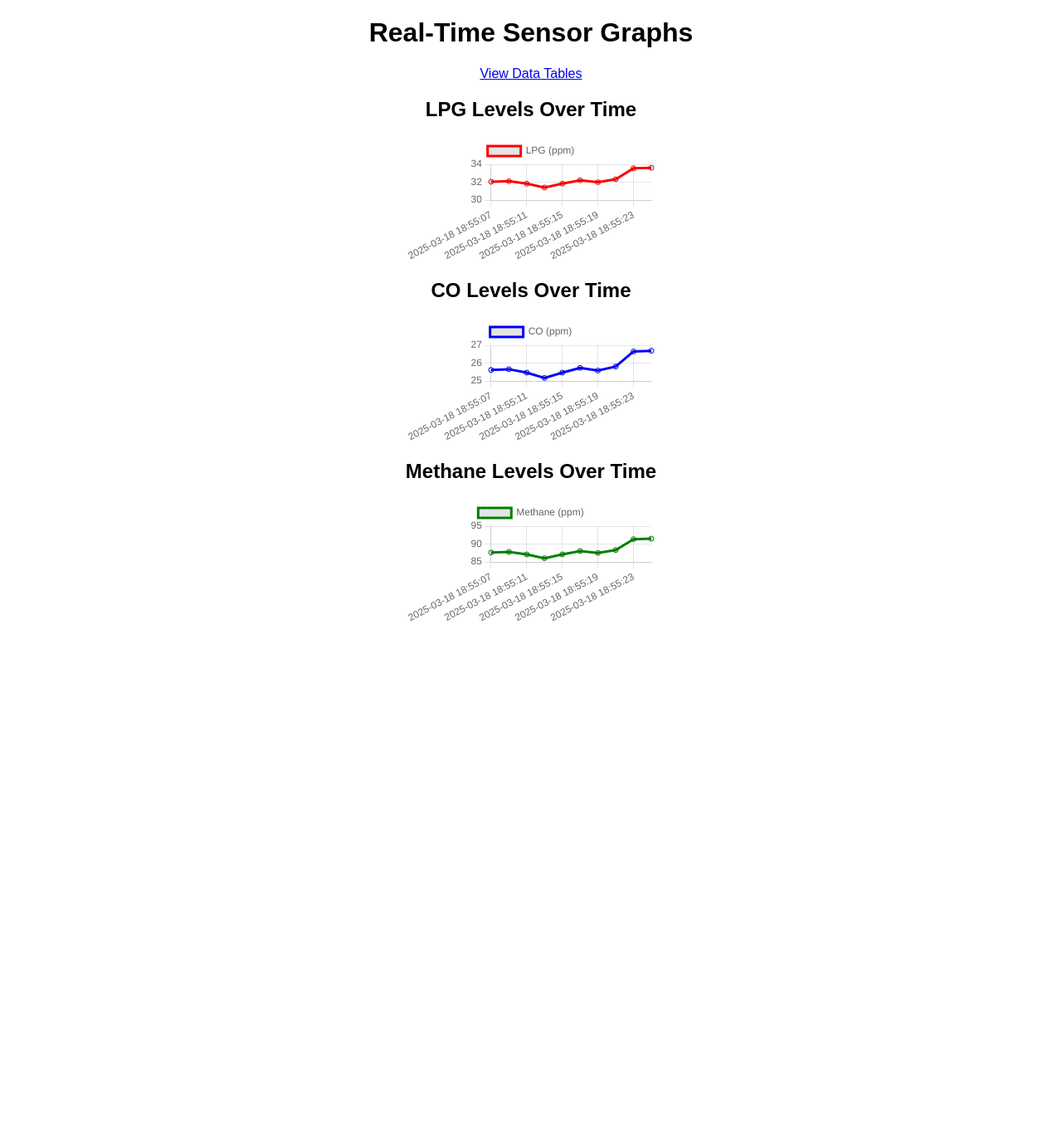
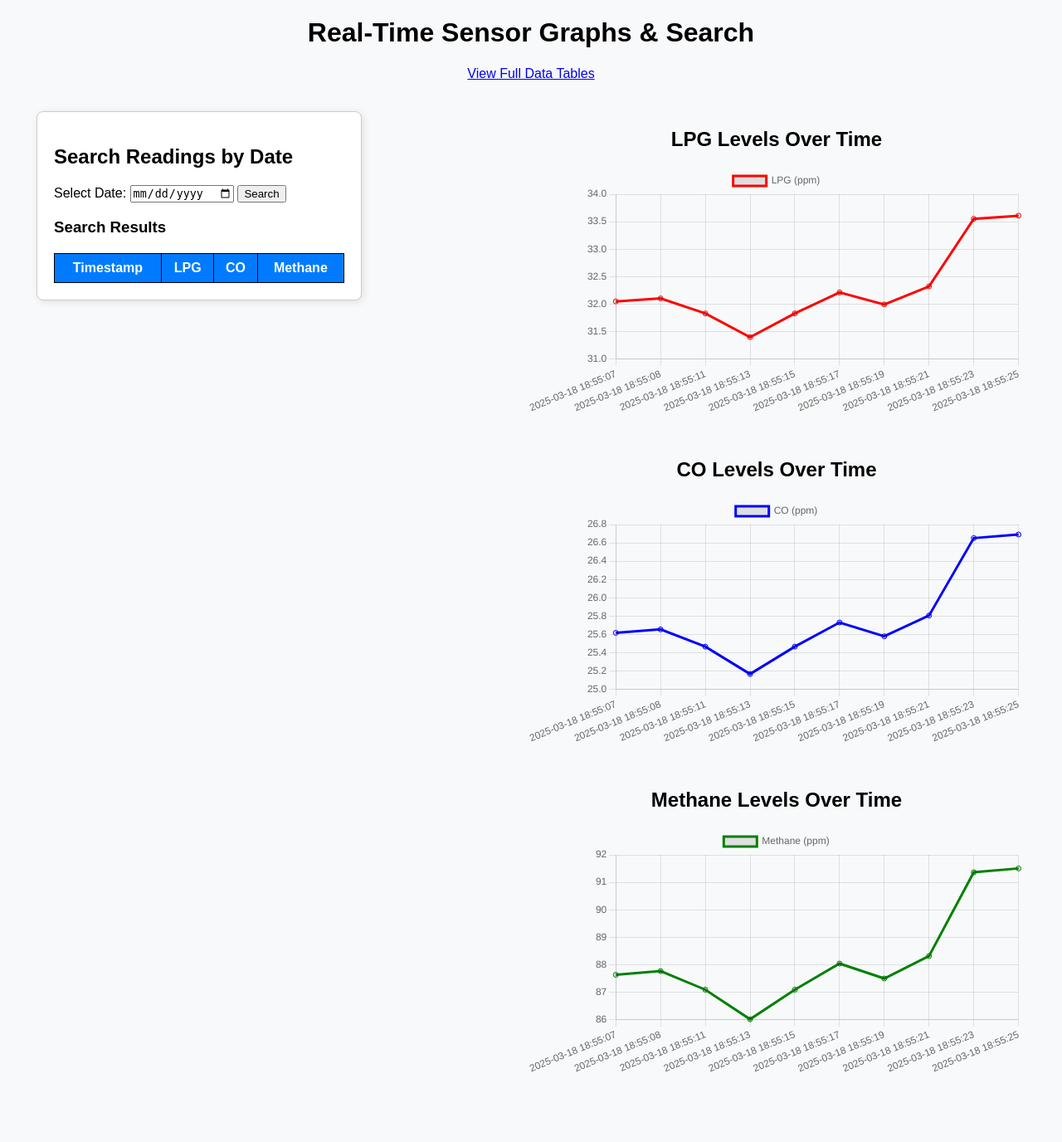
Before and after one commit to OlteanuCatalin/ServerLicenta, a Flask app: page / in a window 1280 px wide. Shown: the whole page at 83% size. Before the commit the page ends 748 px from the top, so only its background shows below. Run offline with Flask 3, Linux system fonts and the light colour scheme; data comes from the database, SQL or seed files in the repository; both versions use the stored data as it was after the commit; tables that the repository leaves empty hold one stand-in row (values such as "Sample post"); lists and menus that the app fills with data are empty.

Commit message:
Updates: -moved code to style.css -added search menu with pagination -removed css parts from index.html and display.html

```diff
--- a/Server.py
+++ b/Server.py
@@ -7,13 +7,12 @@ app = Flask(__name__)
 
 # Function to get local timestamp
 def get_local_time():
-    local_tz = pytz.timezone("Europe/Bucharest")  # Change this to your local timezone
+    local_tz = pytz.timezone("Europe/Bucharest")
     return datetime.now(local_tz).strftime("%Y-%m-%d %H:%M:%S")
 
 @app.route("/")
 def home():
-    return render_template("index.html")  # ✅ Graphs will be displayed here
-
+    return render_template("index.html")
 @app.route("/display")
 def display_data():
     conn = sqlite3.connect("sensor_data.db")
@@ -35,7 +34,7 @@ def display_data():
 
     return render_template("display.html", mq2_data=mq2_data, lpg_data=lpg_data, co_data=co_data, methane_data=methane_data)
 
-@app.route("/gas", methods=["POST"])  # ✅ Ensure "POST" is listed
+@app.route("/gas", methods=["POST"])
 def mq2_receive_data():
     data = request.json
     print(f"DEBUG: Received Gas Sensor Data - {data}")
@@ -78,5 +77,40 @@ def get_all_sensor_data():
         "methane_sensor": [{"timestamp": row[0], "Methane": row[1]} for row in methane_data],
     })
 
+@app.route("/search_data", methods=["GET"])
+def search_data():
+    search_date = request.args.get("date")
+    page = int(request.args.get("page", 1))
+    limit = 10
+    offset = (page - 1) * limit
+
+    conn = sqlite3.connect("sensor_data.db")
+    cursor = conn.cursor()
+
+
+    cursor.execute("""
+        SELECT strftime('%H:%M', timestamp), LPG, CO, Methane
+        FROM mq2_sensor_data
+        WHERE DATE(timestamp) = ?
+        ORDER BY timestamp ASC
+        LIMIT ? OFFSET ?
+    """, (search_date, limit, offset))
+    mq2_data = cursor.fetchall()
+
+
+    cursor.execute("SELECT COUNT(*) FROM mq2_sensor_data WHERE DATE(timestamp) = ?", (search_date,))
+    total_records = cursor.fetchone()[0]
+
+    conn.close()
+
+    return jsonify({
+        "mq2_sensor": [{"time": row[0], "LPG": row[1], "CO": row[2], "Methane": row[3]} for row in mq2_data],
+        "total_records": total_records,
+        "page": page,
+        "total_pages": (total_records // limit) + (1 if total_records % limit > 0 else 0)
+    })
+
+
+
 if __name__ == "__main__":
     app.run(host="0.0.0.0", port=5000, debug=True)
--- a/static/style.css
+++ b/static/style.css
@@ -0,0 +1,51 @@
+/* General Page Styling */
+body {
+    font-family: Arial, sans-serif;
+    text-align: center;
+    background-color: #f8f9fa;
+}
+
+/* Main Layout */
+#main-container {
+    display: flex;
+    justify-content: center;
+    align-items: flex-start;
+    gap: 200px;
+    padding: 20px;
+}
+
+/* Search Box Styling */
+#search-container {
+    width: 350px;
+    text-align: left;
+    padding: 20px;
+    border: 1px solid #ccc;
+    border-radius: 8px;
+    background-color: #ffffff;
+    box-shadow: 2px 2px 10px rgba(0, 0, 0, 0.1);
+}
+
+/* Graphs */
+canvas {
+    max-width: 600px;
+    height: 300px;
+    margin-bottom: 50px;
+}
+
+/* Tables */
+table {
+    width: 100%;
+    margin-top: 20px;
+    border-collapse: collapse;
+}
+
+th, td {
+    border: 1px solid black;
+    padding: 8px;
+    text-align: center;
+}
+
+th {
+    background-color: #007bff;
+    color: white;
+}
--- a/templates/index.html
+++ b/templates/index.html
@@ -1,20 +1,47 @@
 <!DOCTYPE html>
 <html lang="en">
 <head>
+    <link rel="stylesheet" href="/static/style.css">
     <meta charset="UTF-8">
     <meta name="viewport" content="width=device-width, initial-scale=1.0">
-    <title>Real-Time Sensor Graphs</title>
+    <title>Real-Time Sensor Graphs & Search</title>
     <script src="https://cdn.jsdelivr.net/npm/chart.js"></script>  <!-- ✅ Load Chart.js -->
-    <style>
-        body { font-family: Arial, sans-serif; text-align: center; }
-        canvas { max-width: 700px; margin: 20px auto; }
-    </style>
+
+
 </head>
 <body>
-    <h1>Real-Time Sensor Graphs</h1>
-    <p><a href="/display">View Data Tables</a></p>  <!-- ✅ Link to Tables -->
+    <h1>Real-Time Sensor Graphs & Search</h1>
+    <p><a href="/display">View Full Data Tables</a></p>  <!-- ✅ Link to Full Data Tables -->
 
-    <!-- ✅ Graphs on the Main Page -->
+    <!-- ✅ Two-column layout (Search Left, Graphs Right) -->
+    <div id="main-container">
+        <!-- ✅ Search Menu (Left) -->
+        <div id="search-container">
+            <h2>Search Readings by Date</h2>
+            <form id="searchForm">
+                <label for="searchDate">Select Date:</label>
+                <input type="date" id="searchDate" required>
+                <button type="submit">Search</button>
+            </form>
+
+            <!-- ✅ Search Results Table -->
+            <h3>Search Results</h3>
+            <table id="searchResults">
+                <thead>
+                    <tr>
+                        <th>Timestamp</th>
+                        <th>LPG</th>
+                        <th>CO</th>
+                        <th>Methane</th>
+                    </tr>
+                </thead>
+                <tbody></tbody>
+            </table>
+            <div id="paginationControls"></div>
+        </div>
+
+        <!-- ✅ Graphs (Right) -->
+        <div id="graph-container">
             <h2>LPG Levels Over Time</h2>
             <canvas id="lpgChart"></canvas>
 
@@ -23,9 +50,14 @@
 
             <h2>Methane Levels Over Time</h2>
             <canvas id="methaneChart"></canvas>
+        </div>
+    </div>
 
     <script>
-        // ✅ Initialize Graphs
+        let currentPage = 1;
+        let selectedDate = null;
+
+         // ✅ Initialize Graphs Before Updating
     const ctxLPG = document.getElementById("lpgChart").getContext("2d");
     const ctxCO = document.getElementById("coChart").getContext("2d");
     const ctxMethane = document.getElementById("methaneChart").getContext("2d");
@@ -48,11 +80,16 @@
         options: { responsive: true }
     });
 
+    // ✅ Ensure fetchSensorData() runs AFTER charts are initialized
+    setInterval(fetchSensorData, 5000);
+    fetchSensorData();  // ✅ Load graphs on page load
+
+        // ✅ Fetch and display real-time graphs
         function fetchSensorData() {
-            fetch('/data')  // ✅ Request JSON data from Flask
+            fetch('/data')
                 .then(response => response.json())
                 .then(data => {
-                    const timestamps = data.mq2_sensor.map(row => row.timestamp).reverse();  // ✅ Time labels
+                    const timestamps = data.mq2_sensor.map(row => row.timestamp).reverse();
 
                     // ✅ Update LPG Chart
                     lpgChart.data.labels = timestamps;
@@ -69,12 +106,65 @@
                     methaneChart.data.datasets[0].data = data.mq2_sensor.map(row => row.Methane).reverse();
                     methaneChart.update();
                 })
-                .catch(error => console.error("Error fetching data:", error));
+                .catch(error => console.error("Error fetching graph data:", error));
         }
 
-        // ✅ Auto-refresh data every 5 seconds
+        // ✅ Auto-refresh graphs every 5 seconds
         setInterval(fetchSensorData, 5000);
-        fetchSensorData();  // ✅ Load data immediately on page load
+        fetchSensorData();  // ✅ Load graphs on page load
+
+        // ✅ Fetch and display search results
+        document.getElementById("searchForm").addEventListener("submit", function(event) {
+            event.preventDefault();
+            selectedDate = document.getElementById("searchDate").value;
+            currentPage = 1;
+            fetchSearchResults();
+        });
+
+        function fetchSearchResults() {
+            fetch(`/search_data?date=${selectedDate}&page=${currentPage}`)
+                .then(response => response.json())
+                .then(data => {
+                    let tableBody = document.querySelector("#searchResults tbody");
+                    tableBody.innerHTML = "";
+
+                    data.mq2_sensor.forEach(row => {
+                        let newRow = `<tr>
+                            <td>${row.time}</td>
+                            <td>${row.LPG}</td>
+                            <td>${row.CO}</td>
+                            <td>${row.Methane}</td>
+                        </tr>`;
+                        tableBody.innerHTML += newRow;
+                    });
+
+                    updatePaginationControls(data.page, data.total_pages);
+                })
+                .catch(error => console.error("Error fetching search data:", error));
+        }
+
+        function updatePaginationControls(current, total) {
+            let paginationDiv = document.getElementById("paginationControls");
+            paginationDiv.innerHTML = "";
+
+            if (current > 1) {
+                paginationDiv.innerHTML += `<button onclick="changePage(${current - 1})">Previous</button>`;
+            }
+
+            paginationDiv.innerHTML += ` Page ${current} of ${total} `;
+
+            if (current < total) {
+                paginationDiv.innerHTML += `<button onclick="changePage(${current + 1})">Next</button>`;
+            }
+        }
+
+        function changePage(newPage) {
+            currentPage = newPage;
+            fetchSearchResults();
+        }
     </script>
+
+
+
 </body>
 </html>
```
Also changed, not shown: templates/display.html (+1 -6 lines), sensor_data.db. Lines whose indentation alone changed are shown as unchanged.
